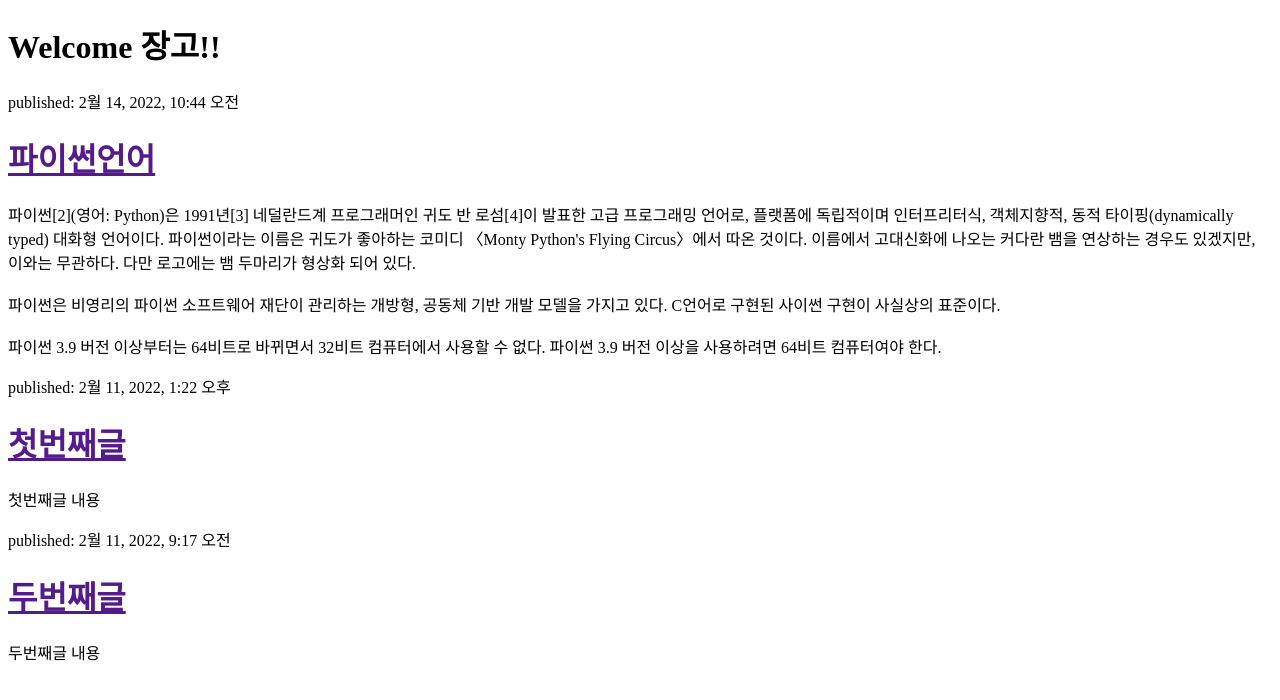
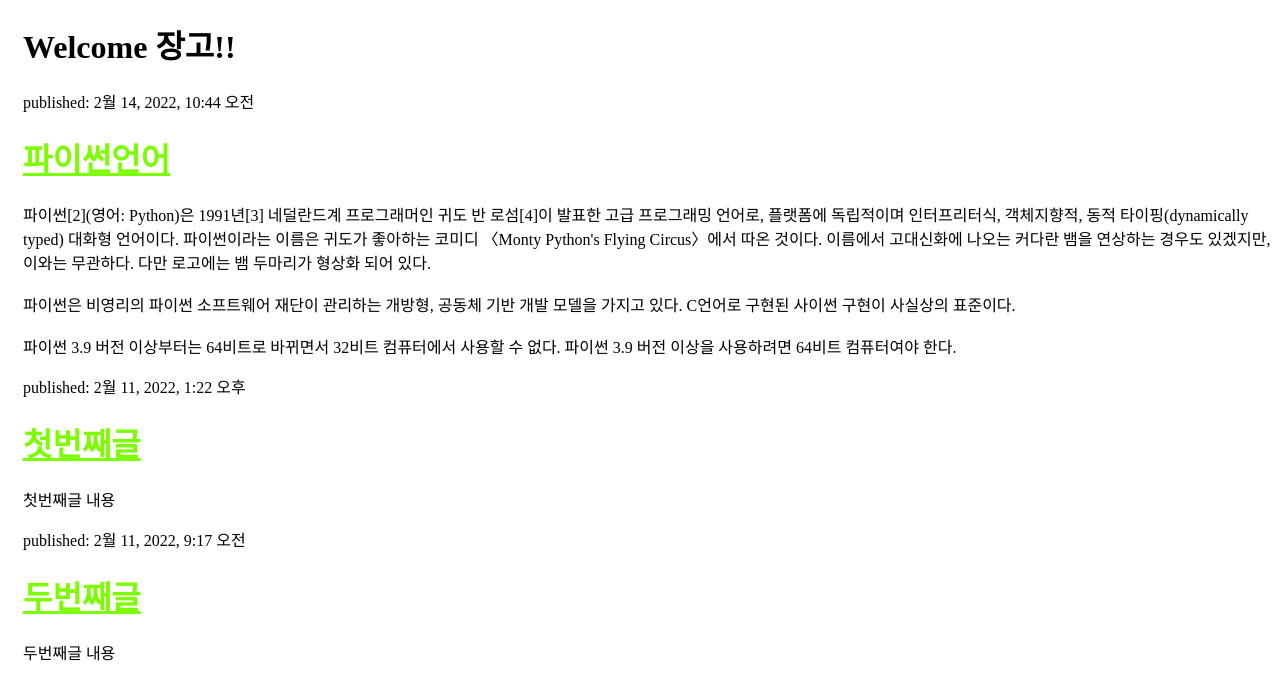
Before and after one commit to SeoultechTools20/Django_Practice_Blog, a Django app: page /blog/ in a window 1280 px wide. Shown: the top 700 px of the page. Run offline with Django 3.2, Linux system fonts and the light colour scheme; data comes from the database, SQL or seed files in the repository.

Commit message:
css update

```diff
--- a/blog/static/css/blog.css
+++ b/blog/static/css/blog.css
@@ -0,0 +1,7 @@
+h1 a {
+    color: lawngreen;
+    font-family: "Apple Chancery";
+}
+body{
+    padding-left: 15px;
+}
--- a/blog/templates/blog/post_list.html
+++ b/blog/templates/blog/post_list.html
@@ -1,8 +1,10 @@
 <!DOCTYPE html>
+{% load static %}
 <html lang="ko">
 <head>
     <meta charset="UTF-8">
     <title>Django Blog</title>
+    <link rel="stylesheet" href= "{% static 'css/blog.css' %}">
 </head>
 <body>
     <h1>Welcome 장고!!</h1>
@@ -15,6 +17,8 @@
             <h1><a href="">{{ post.title }}</a></h1>
             <p>{{ post.text | linebreaksbr }}</p>
         </div>
+    {% empty %}
+        <p>Blog(글)이 없습니다.</p>
     {% endfor %}
 </body>
 </html>
```
